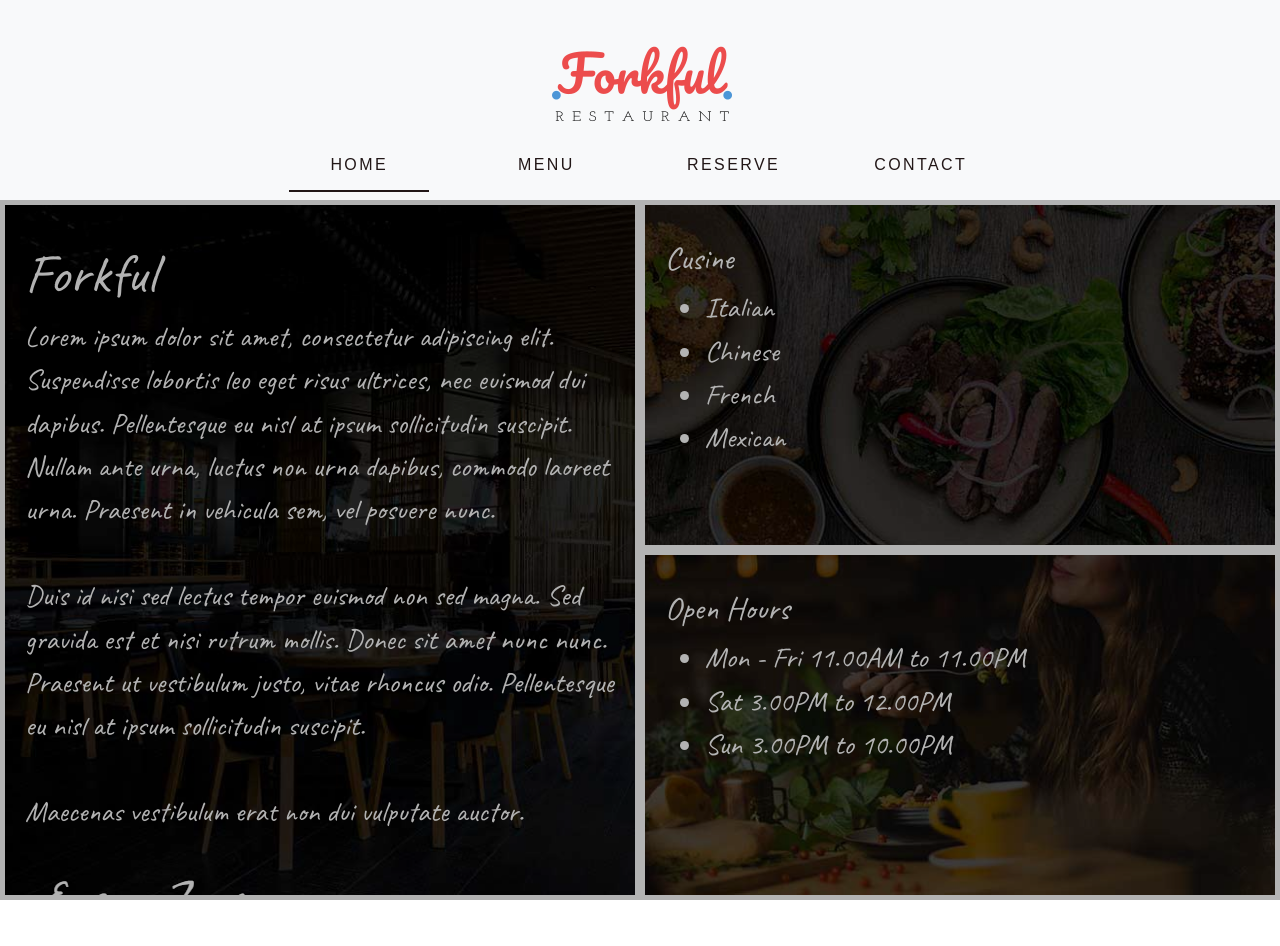
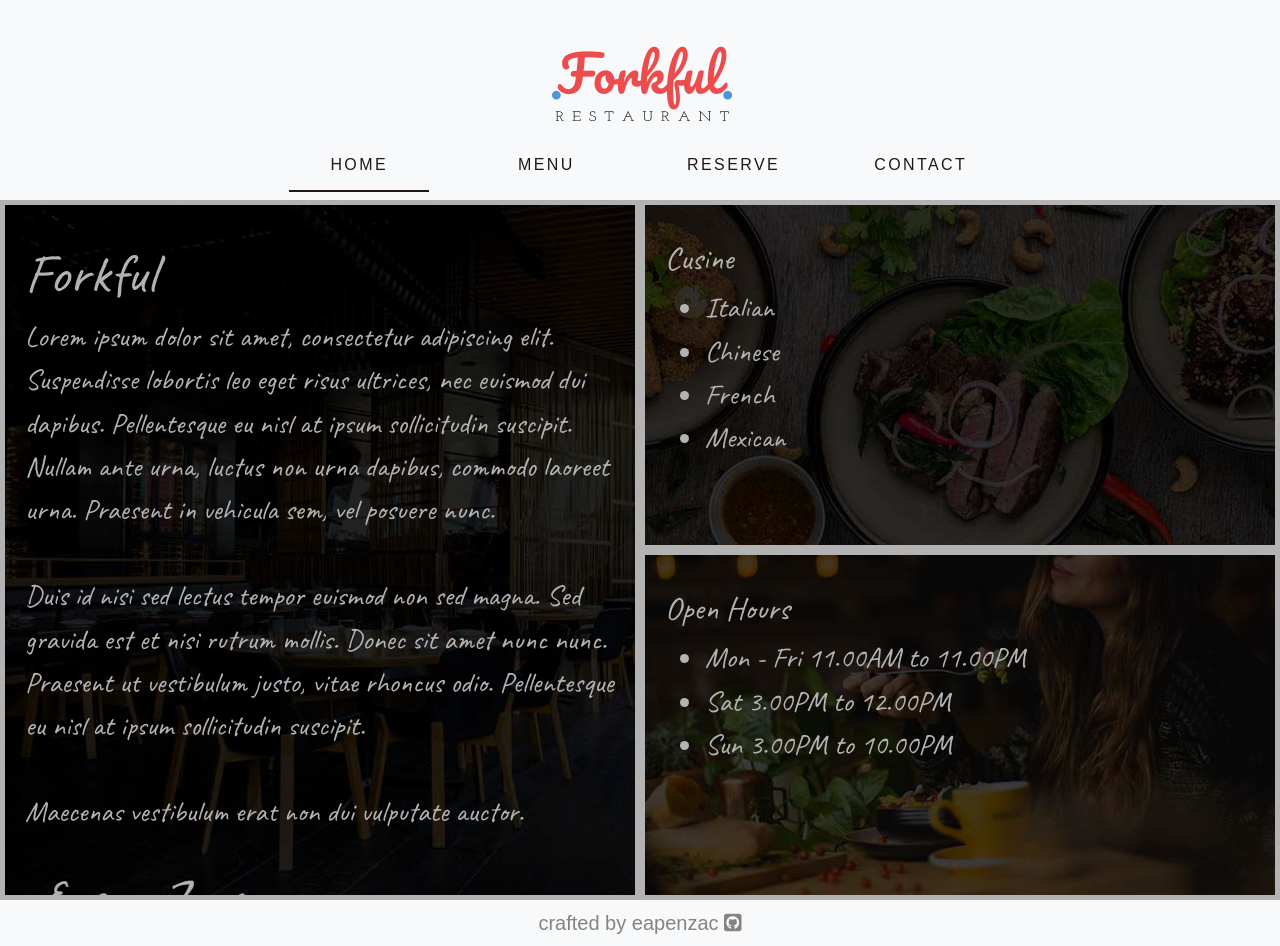
Before and after one commit to eapenzacharias/Restaurant-Theme, a website built with webpack: page dist/index.html in a window 1280 px wide. Before the commit the page ends 900 px from the top, so only its background shows below. Built offline with nearby package versions, Linux system fonts and the light colour scheme.

Commit message:
footer added

```diff
--- a/package.json
+++ b/package.json
@@ -19,7 +19,9 @@
   "homepage": "https://github.com/eapenzacharias/Restaurant-Theme#readme",
   "devDependencies": {
     "css-loader": "^3.4.2",
-    "eslint-config-airbnb": "^18.0.1",
+    "eslint": "^6.8.0",
+    "eslint-config-airbnb-base": "^14.0.0",
+    "eslint-plugin-import": "^2.20.0",
     "file-loader": "^5.0.2",
     "style-loader": "^1.1.3",
     "webpack": "^4.41.6",
--- a/src/assets/css/style.scss
+++ b/src/assets/css/style.scss
@@ -41,9 +41,16 @@ html {
         padding-right: 1.5rem;
       }
     }
+    .image {
+      background-position: center;
+      background-size: cover;
+      background-repeat: no-repeat;
+      height: 700px;
+    }
     .home {
       height: 100%;
       background-color: #000000;
+      margin-bottom: -1.5rem;
       .col {
         padding: 0;
       }
@@ -96,7 +103,17 @@ html {
         margin: 0 2rem;
       }
     }
-    nav {
+    .footer {
+      font-family: Arial, Helvetica, sans-serif;
+      margin-top: 1.5rem;
+      width: 100%;
+      background-color: #f8f9fa;
+      a {
+        color: #848484;
+        font-size: 1.25rem;
+      }
+    }
+    .header {
       font-family: Arial, Helvetica, sans-serif;
       .nav {
         margin-top: 10px;
@@ -138,12 +155,6 @@ html {
       .row {
         margin-top: 1.5rem;
       }
-      .image {
-        background-position: center;
-        background-size: cover;
-        background-repeat: no-repeat;
-        height: 700px;
-      }
       .col-lg-5 {
         padding-left: 1.5rem;
         padding-right: 1.5rem;
--- a/src/index.js
+++ b/src/index.js
@@ -1,11 +1,12 @@
 import './assets/css/style.css';
 import navBar from './modules/navbar';
+import footer from './modules/footer';
 import home from './modules/home';
 
 const content = document.getElementById('content');
 
 const nav = document.createElement('nav');
-nav.setAttribute('class', 'navbar navbar-expand-lg navbar-light bg-light flex-column');
+nav.setAttribute('class', 'navbar navbar-expand-lg navbar-light bg-light flex-column header');
 
 const container = document.createElement('div');
 container.setAttribute('class', 'container flex-grow-1');
@@ -13,6 +14,7 @@ container.setAttribute('id', 'container');
 
 content.appendChild(nav);
 navBar(nav);
+content.appendChild(container);
+content.appendChild(footer());
 
-content.appendChild(container);
 home();
--- a/src/modules/contact.js
+++ b/src/modules/contact.js
@@ -1,4 +1,4 @@
-import setPage from "./setpage";
+import setPage from './setpage';
 import makeForm from './form';
 
 function contact() {
@@ -22,7 +22,7 @@ function contact() {
 
   const head = document.createElement('h1');
 
-  head.innerHTML = 'Contact Us!'
+  head.innerHTML = 'Contact Us';
 
   const formAr = [
     ['Name', 'name', 'text'],
--- /dev/null
+++ b/src/modules/footer.js
@@ -0,0 +1,24 @@
+function footer() {
+  const bar = document.createElement('ul');
+  bar.setAttribute('class', 'nav justify-content-center footer');
+
+  const item = document.createElement('li');
+  item.setAttribute('class', 'nav-item');
+
+  const link = document.createElement('a');
+  link.setAttribute('class', 'nav-link');
+  link.innerHTML = 'crafted by eapenzac ';
+
+  const icon = document.createElement('i');
+  icon.setAttribute('class', 'fab fa-github-square');
+
+  link.appendChild(icon);
+  link.href = 'https://github.com/eapenzacharias';
+
+  item.appendChild(link);
+  bar.appendChild(item);
+
+  return bar;
+}
+
+export default footer;
--- a/src/modules/form.js
+++ b/src/modules/form.js
@@ -11,7 +11,8 @@ function makeForm(formID, formAr) {
     const span = document.createElement('span');
     span.setAttribute('class', 'input-group-text');
     span.setAttribute('id', `${item[1]}-input`);
-    span.innerHTML = item[0];
+    const name = item[0];
+    span.innerHTML = name;
     const textF = document.createElement('input');
     textF.outerHTML = `<input type="${item[2]}" class="form-control" aria-describedby="${item[1]}-input">`;
 
--- a/src/modules/home.js
+++ b/src/modules/home.js
@@ -1,4 +1,4 @@
-import setPage from "./setpage";
+import setPage from './setpage';
 
 function home() {
   const container = setPage('home-link');
@@ -30,7 +30,7 @@ function home() {
   const cusine = document.createElement('h2');
   cusine.innerHTML = 'Cusine';
   const cusineD = document.createElement('p');
-  cusineD.innerHTML = "<ul><li>Italian</li><li>Chinese</li><li>French</li><li>Mexican</li></ul>";
+  cusineD.innerHTML = '<ul><li>Italian</li><li>Chinese</li><li>French</li><li>Mexican</li></ul>';
   colSmTop.appendChild(cusine);
   colSmTop.appendChild(cusineD);
 
@@ -40,7 +40,7 @@ function home() {
   const openHrs = document.createElement('h2');
   openHrs.innerHTML = 'Open Hours';
   const openHrsD = document.createElement('p');
-  openHrsD.innerHTML = "<ul><li>Mon - Fri  11.00AM to 11.00PM</li><li>Sat  3.00PM to 12.00PM</li><li>Sun  3.00PM to 10.00PM</li></ul>";
+  openHrsD.innerHTML = '<ul><li>Mon - Fri  11.00AM to 11.00PM</li><li>Sat  3.00PM to 12.00PM</li><li>Sun  3.00PM to 10.00PM</li></ul>';
   colSmBtm.appendChild(openHrs);
   colSmBtm.appendChild(openHrsD);
 
--- a/src/modules/menu.js
+++ b/src/modules/menu.js
@@ -1,4 +1,4 @@
-import setPage from "./setpage";
+import setPage from './setpage';
 
 async function fetchData() {
   const response = await fetch('./data/menu.json', { mode: 'cors' });
@@ -53,7 +53,7 @@ async function menu() {
   head.innerHTML = 'Menu';
   container.appendChild(head);
 
-  let menu = await fetchData();
+  const menu = await fetchData();
   menu.data.forEach(element => {
     container.appendChild(printMenu(element));
   });
--- a/src/modules/navbar.js
+++ b/src/modules/navbar.js
@@ -22,10 +22,10 @@ function navBar(nav) {
   navHome.onclick = () => { home(); };
   const navMenu = document.createElement('a');
   navMenu.setAttribute('id', 'menu-link');
-  navMenu.innerHTML = 'MENU'
+  navMenu.innerHTML = 'MENU';
   navMenu.onclick = () => { menu(); };
   const navRese = document.createElement('a');
-  navRese.setAttribute('id', 'reserve-link')
+  navRese.setAttribute('id', 'reserve-link');
   navRese.innerHTML = 'RESERVE';
   navRese.onclick = () => { reserve(); };
   const navCont = document.createElement('a');
--- a/src/modules/reserve.js
+++ b/src/modules/reserve.js
@@ -23,11 +23,11 @@ function reserve() {
     ['Email', 'mail', 'email'],
     ['Seats', 'seats', 'number'],
     ['Date', 'date', 'date'],
-    ['Time', 'time', 'time']
+    ['Time', 'time', 'time'],
   ];
 
   const head = document.createElement('h1');
-  head.innerHTML = 'Reserve your Seat!'
+  head.innerHTML = 'Reserve your Seat!';
 
   const form = makeForm('reserve-form', formAr);
 
--- a/src/modules/setpage.js
+++ b/src/modules/setpage.js
@@ -1,10 +1,10 @@
 function setPage(linkId) {
-  const container = document.getElementById('container')
+  const container = document.getElementById('container');
   container.innerHTML = '';
   const linkActive = document.getElementsByClassName('nav-link active');
   linkActive[0].setAttribute('class', 'nav-link');
-  document.getElementById(linkId).classList.add('active')
-  return container
+  document.getElementById(linkId).classList.add('active');
+  return container;
 }
 
 export default setPage;
```
Also changed, not shown: dist/bundle.js, src/assets/css/style.css, 2 other files.
